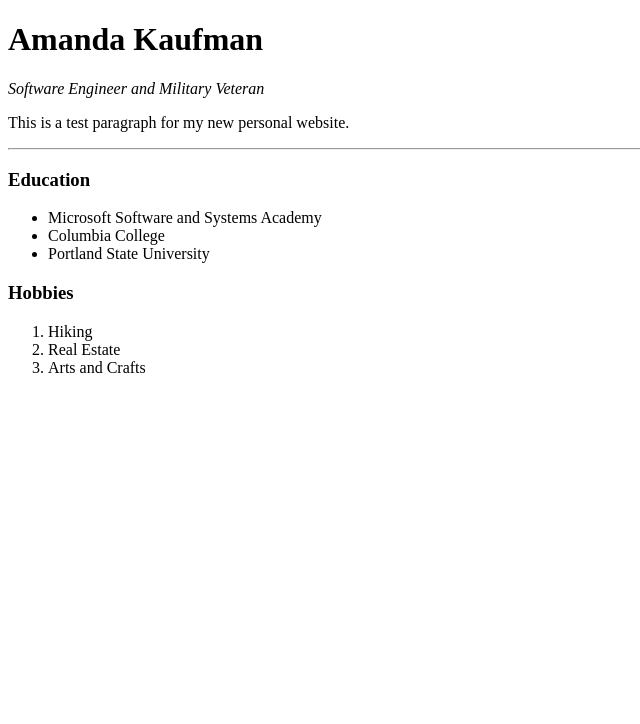
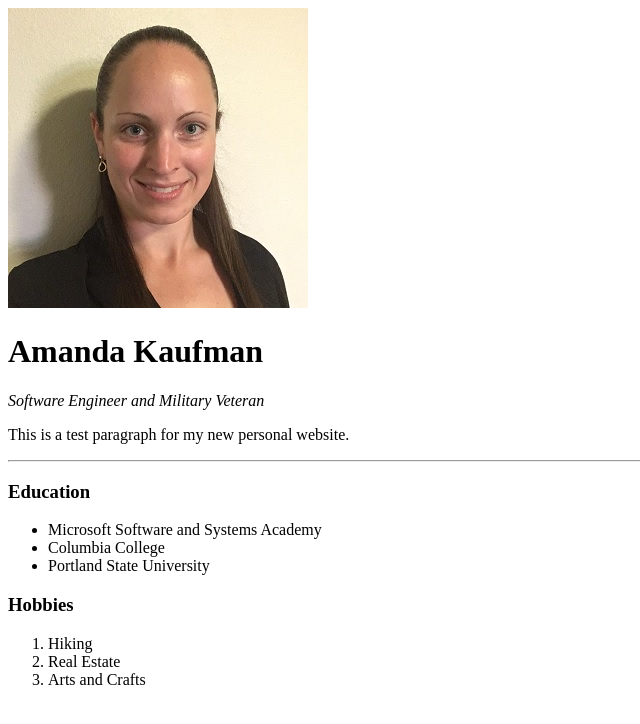
Before and after one commit to theackstack/html-personal-site-udemy, a plain HTML site: page index.html in a window 1280 px wide. Shown: the whole page, without its empty margins (0-640 px from the left). Drawn offline with Linux system fonts and the light colour scheme.

Commit message:
Section 2, Module 17 - HTML Image Elements

```diff
--- a/index.html
+++ b/index.html
@@ -7,6 +7,7 @@
 </head>
 
 <body>
+  <img src="profile-picture.jpg" alt="Profile Picture">
   <h1>Amanda Kaufman</h1>
   <p><em>Software Engineer and Military Veteran</em></p>
   <p>This is a test paragraph for my new personal website.</p>
```
Also changed, not shown: profile-picture.jpg (added).
